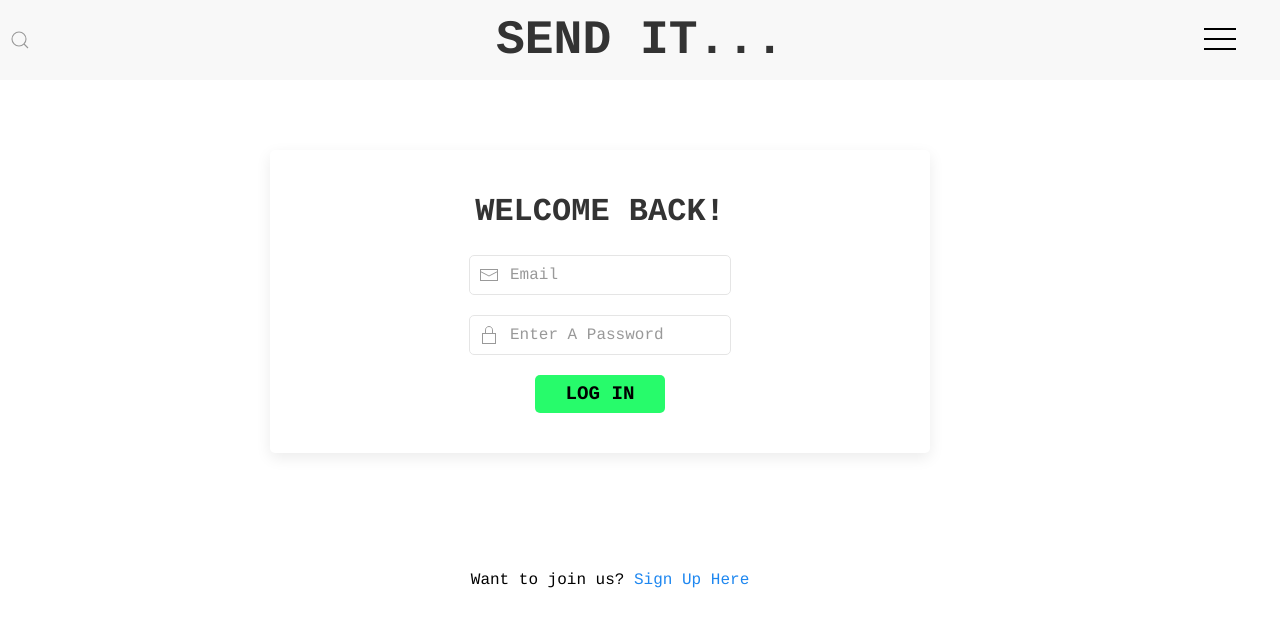
After one commit to Code-Institute-Submissions/send-it-blog, a Flask app: page /login in a window 1280 px wide. The commit adds this page. Shown: the top 627 px of the page. Run offline with Flask 2, Linux system fonts and the light colour scheme; some libraries are stand-ins or nearby versions; some web fonts are replaced.

Commit message:
Add login functionality to login page

```diff
--- a/app.py
+++ b/app.py
@@ -51,6 +51,30 @@ def register():
     return render_template("register.html")
 
 
+@app.route("/login", methods=["GET", "POST"])
+def login():
+    if request.method == "POST":
+        #check if email exists in the database
+        existing_user = mongo.db.users.find_one({
+            "email": request.form.get("email").lower()})
+
+        if existing_user:
+            #ensure hashed password matches users input
+            if check_password_hash(
+                existing_user["password"], request.form.get("password")):
+                    session["user"] = request.form.get("email").lower()
+                    flash("Welcome, {}".format(request.form.get("email")))
+            else:
+                #password doesnt match
+                flash("Incorrect Password and/or Username")
+                return redirect(url_for("login"))
+        else:
+            #email does not exist
+            flash("Incorrect Password and/or Username")
+            return redirect(url_for("login"))
+
+    return render_template("login.html")
+
 
 if __name__ == "__main__":
     app.run(host=os.environ.get("IP"),
--- a/static/css/styles.css
+++ b/static/css/styles.css
@@ -62,3 +62,19 @@ body {
     line-height: 2;
     font-family: 'Arima Madurai', Courier, monospace;
 }
+
+.redirect-signup {
+    bottom: 26%;
+}
+
+.redirect-login {
+    top: 90%;
+}
+
+.signup-text {
+    margin-right: 60px;
+}
+
+.login-text {
+    margin-right: 60px;
+}
--- a/templates/base.html
+++ b/templates/base.html
@@ -36,7 +36,7 @@
               <hr class="uk-divider-small uk-margin-small">
               <li><a href="#" class="nav__item">CONTACT</a></li>
               <hr class="uk-divider-small uk-margin-small">
-              <li><a href="#" class="nav__item">LOG IN</a></li>
+              <li><a href="{{ url_for('login') }}" class="nav__item">LOG IN</a></li>
               <hr class="uk-divider-small uk-margin-small">
               <li><a href="{{ url_for('register') }}" class="nav__item">SIGN UP</a></li>
               <hr class="uk-divider-icon uk-margin-small">
--- /dev/null
+++ b/templates/login.html
@@ -0,0 +1,40 @@
+{% extends "base.html" %}
+{% block content %}
+
+<div class="uk-card uk-card-default uk-card-body uk-width-1-2@m uk-align-center uk-border-rounded">
+    <!-- form header -->
+    <h3 class="uk-card-title center-align signup__title">WELCOME BACK!</h3>
+
+    <!-- form content -->
+    <form class="center-align" method="POST" action="{{ url_for('login') }}">
+
+    <!-- email -->
+        <div class="uk-margin">
+            <div class="uk-inline">
+                <span class="uk-form-icon" uk-icon="icon: mail"></span>
+                <input class="uk-input uk-border-rounded" type="email" id="email" name="email" placeholder="Email" required>
+                <label for="email"></label>
+            </div>
+        </div>
+    <!-- password -->
+        <div class="uk-margin">
+            <div class="uk-inline">
+                <span class="uk-form-icon" uk-icon="icon: lock"></span>
+                <input class="uk-input uk-border-rounded" minlength="5" maxlength="15" type="password" id="password" name="password" placeholder="Enter A Password" required>
+                <label for="password"></label>
+            </div>
+        </div>
+    <!-- log in button -->
+        <button class="uk-button uk-border-rounded signup__btn">LOG IN</button>
+
+    </form>
+
+</div>
+
+<div class="center-align">
+    <p class="redirect-signup center-align uk-position-bottom-center">
+        Want to join us? <a href="{{ url_for('register') }}" class="signup-text">Sign Up Here</a>
+    </p>
+</div>
+
+{% endblock %}
--- a/templates/register.html
+++ b/templates/register.html
@@ -48,4 +48,10 @@
 
 </div>
 
+<div class="center-align">
+    <p class="redirect-login uk-position-center">
+        Already Registered? <a href="{{ url_for('login') }}" class="login-text">Log In Here</a>
+    </p>
+</div>
+
 {% endblock %}
```
